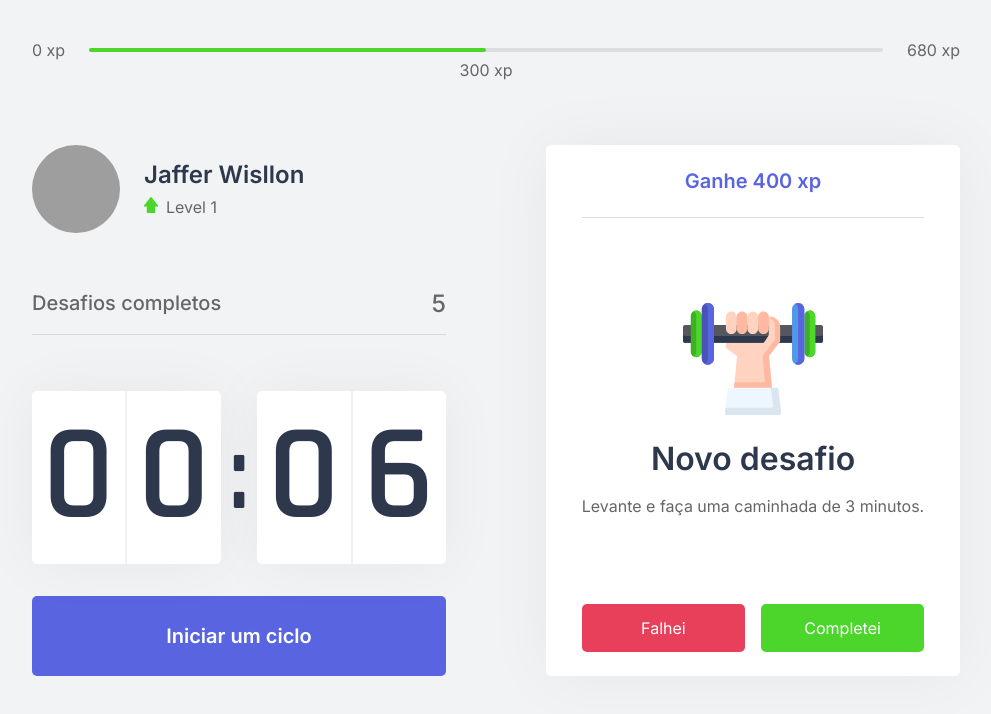
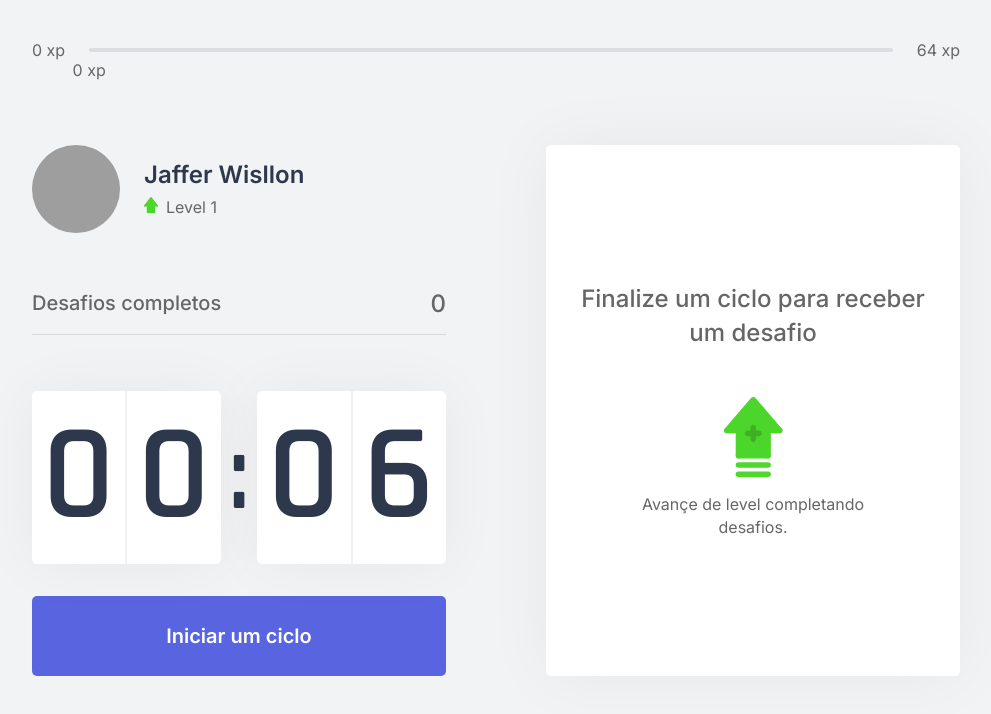
Before and after one commit to JafferWisllon/moveit, a Next.js app: page / in a window 1280 px wide. Shown: the top 714 px of the page, without its empty margins (144-1135 px from the left). Built offline with nearby package versions, Linux system fonts and the light colour scheme; grey boxes are pictures that could not be loaded.

Commit message:
criando contexto de challenges

```diff
--- /dev/null
+++ b/challenges.json
@@ -0,0 +1,62 @@
+[
+  {
+    "type": "body",
+    "description": "Estique um de seus braços com a palma da mão virada para frente e puxe os dedos para cima por 10 segundos por mão.",
+    "amount": 80
+  },
+  {
+    "type": "body",
+    "description": "Estique seu braço contra o peito e puxe-o utilizando o outro braço por 10 segundos por braço.",
+    "amount": 60
+  },
+  {
+    "type": "body",
+    "description": "Puxe seu pescoço com a ajuda da mão para a direita e para a esquerda, permanecendo na posição por alguns segundos.",
+    "amount": 70
+  },
+  {
+    "type": "body",
+    "description": "Com as duas mãos na parte de trás da cabeça, leve-a para baixo, alongando a parte de trás da região.",
+    "amount": 60
+  },
+  {
+    "type": "body",
+    "description": "Cruze as pernas e desça com as mãos esticadas em direção ao chão. Repita o movimento com a outra perna na frente.",
+    "amount": 100
+  },
+  {
+    "type": "body",
+    "description": "Sentado, abra as pernas e tente encostar as palmas das mãos no chão, repita 3 vezes por 5 segundos.",
+    "amount": 80
+  },
+  {
+    "type": "body",
+    "description": "Puxe o joelho de encontro ao peito e segure, troque de perna após 10 segundos.",
+    "amount": 50
+  },
+  {
+    "type": "body",
+    "description": "Sentado, cruze uma perna e incline seu tronco à frente, troque de perna após 10 segundos.",
+    "amount": 80
+  },
+  {
+    "type": "eye",
+    "description": "Sentado, feche os olhos e cubra-os com as palmas da mão durante 2 minutos, depois abra normalmente.",
+    "amount": 90
+  },
+  {
+    "type": "eye",
+    "description": "Em algum ambiente aberto, olhe o mais longe que puder em quatro direções por 3s, mexa apenas os olhos. Repita 3 vezes.",
+    "amount": 140
+  },
+  {
+    "type": "eye",
+    "description": "Usando os polegares, massage a área abaixo das sobrancelhas em movimentos circulares por 15 segundos.",
+    "amount": 70
+  },
+  {
+    "type": "body",
+    "description": "Em pé, gire a cintura o máximo que puder para a esquerda, segure por cinco segundos. Repita para a direita.",
+    "amount": 90
+  }
+]
--- a/src/components/ChallengeBox.tsx
+++ b/src/components/ChallengeBox.tsx
@@ -1,23 +1,27 @@
+import { useContext } from 'react';
+import { ChallengeContext } from '../contexts/ChallengesContext';
 import styles from '../styles/components/ChallengeBox.module.css'
 
 export default function ChallengeBox() {
-  const hasActiveChallenge = true;
+  const { activeChallenge, resetChallenge } = useContext(ChallengeContext);
+
   return (
     <div className={styles.challengeBoxContainer}>
-      { hasActiveChallenge ?
+      { activeChallenge ?
         (
           <div className={styles.challengeActive}>
-            <header>Ganhe 400 xp</header>
+            <header>Ganhe {activeChallenge.amount} xp</header>
 
             <main>
-              <img src="icons/body.svg" />
+              <img src={`icons/${activeChallenge.type}.svg`} />
               <strong>Novo desafio</strong>
-              <p>Levante e faça uma caminhada de 3 minutos.</p>
+              <p>{activeChallenge.description}</p>
             </main>
             <footer>
               <button
                 type="button"
                 className={styles.challengeFailedButton}
+                onClick={resetChallenge}
               >
                 Falhei
               </button>
--- a/src/components/CompletedChallenges.tsx
+++ b/src/components/CompletedChallenges.tsx
@@ -1,10 +1,13 @@
+import { useContext } from 'react';
+import { ChallengeContext } from '../contexts/ChallengesContext';
 import styles from '../styles/components/CompletedChallenges.module.css';
 
 export default function CompletedChallenges() {
+  const { challengesCompleted } = useContext(ChallengeContext)
   return (
     <div className={styles.completedChallengesContainer}>
       <span>Desafios completos</span>
-      <span>5</span>
+      <span>{challengesCompleted}</span>
     </div>
   )
 }
--- a/src/components/Countdown.tsx
+++ b/src/components/Countdown.tsx
@@ -1,9 +1,12 @@
-import { useState, useEffect } from 'react';
+import { useState, useEffect, useContext } from 'react';
+import { ChallengeContext } from '../contexts/ChallengesContext';
 import styles from '../styles/components/Countdown.module.css';
 
 let countdownTimeout: NodeJS.Timeout;
 
 const Countdown = () => {
+  const { startNewChallenge } = useContext(ChallengeContext)
+
   const [time, setTime] = useState(0.1 * 60);
   const [isActive, setIsActive] = useState(false);
   const [hasFinished, setHasFinished] = useState(false);
@@ -32,6 +35,7 @@
     } else if (isActive && time === 0) {
       setHasFinished(true);
       setIsActive(false);
+      startNewChallenge();
     }
   }, [isActive, time])
 
--- a/src/components/ExperienceBar.tsx
+++ b/src/components/ExperienceBar.tsx
@@ -1,17 +1,23 @@
+import { useContext } from 'react';
+import { ChallengeContext } from '../contexts/ChallengesContext';
 import styles from '../styles/components/ExperienceBar.module.css';
 
 const ExperienceBar = () => {
+  const { currentExperience, experienceToNextLevel } = useContext(ChallengeContext);
+
+  const percentToNextLevel = Math.round(currentExperience * 100) / experienceToNextLevel;
+
   return (
     <header className={styles.experienceBar}>
       <span>0 xp</span>
       <div>
-        <div style={{ width: '50%'}} />
+        <div style={{ width: `${percentToNextLevel}%` }} />
 
-        <span className={styles.currentExperience} style={{left: '50%'}}>
-          300 xp
+        <span className={styles.currentExperience} style={{ left: `${percentToNextLevel}%` }}>
+          {currentExperience} xp
         </span>
       </div>
-      <span>680 xp</span>
+      <span>{experienceToNextLevel} xp</span>
     </header>
   )
 }
--- /dev/null
+++ b/src/contexts/ChallengesContext.tsx
@@ -0,0 +1,65 @@
+import { createContext, ReactNode, useState } from 'react'
+import challenges from '../../challenges.json';
+
+interface Challenge {
+  type: 'body' | 'eye';
+  description: string;
+  amount: number;
+}
+
+interface ChallengesContextData {
+  level: number;
+  currentExperience: number;
+  challengesCompleted: number;
+  activeChallenge: Challenge;
+  experienceToNextLevel: number;
+  levelUp: () => void;
+  startNewChallenge: () => void;
+  resetChallenge: () => void;
+}
+
+interface ChallengesProviderProps {
+  children: ReactNode;
+}
+
+export const ChallengeContext = createContext({} as ChallengesContextData);
+
+export function ChallengeProvider({ children }: ChallengesProviderProps) {
+  const [level, setLevel] = useState(1);
+  const [currentExperience, setCurrentExperience] = useState(0);
+  const [challengesCompleted, setChallengesCompleted] = useState(0);
+  const [activeChallenge, setActiveChallenge] = useState(null);
+
+  const experienceToNextLevel = Math.pow((level + 1) * 4, 2)
+
+  function levelUp() {
+    setLevel(level + 1);
+  }
+
+  function startNewChallenge() {
+    const randomChallengeIndex = Math.floor(Math.random() * challenges.length)
+    const challenge = challenges[randomChallengeIndex];
+
+    setActiveChallenge(challenge);
+  }
+
+  function resetChallenge() {
+    setActiveChallenge(null);
+  }
+
+  return (
+    <ChallengeContext.Provider
+      value={{
+        level,
+        currentExperience,
+        challengesCompleted,
+        levelUp,
+        startNewChallenge,
+        activeChallenge,
+        resetChallenge,
+        experienceToNextLevel
+      }}>
+      { children}
+    </ChallengeContext.Provider>
+  )
+}
--- a/src/pages/_app.tsx
+++ b/src/pages/_app.tsx
@@ -1,7 +1,12 @@
+import { ChallengeProvider } from '../contexts/ChallengesContext';
 import '../styles/global.css';
 
 function MyApp({ Component, pageProps }) {
-  return <Component {...pageProps} />
+  return (
+    <ChallengeProvider>
+      <Component {...pageProps} />
+    </ChallengeProvider>
+  )
 }
 
 export default MyApp
```
